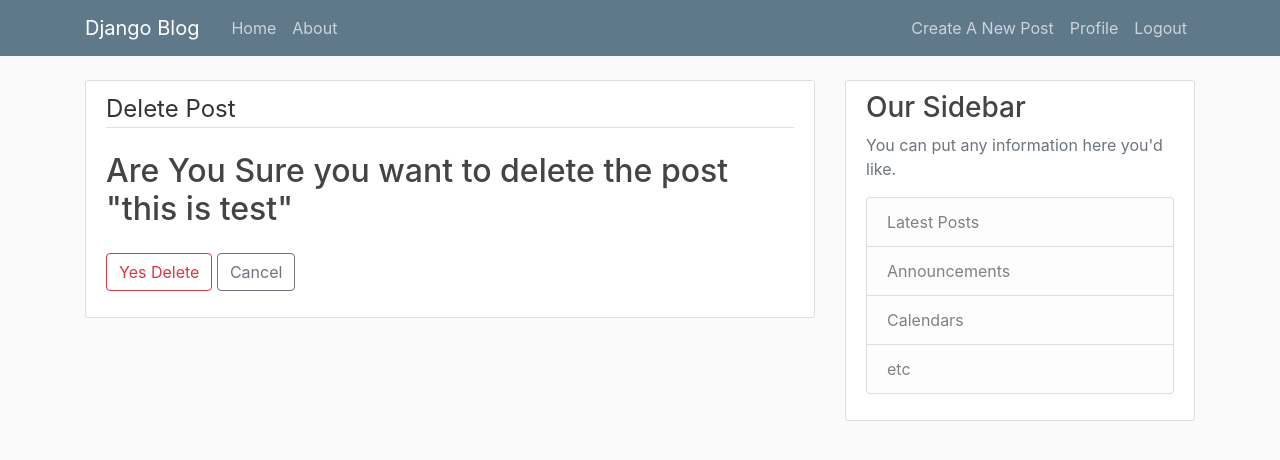
After one commit to MuTahan/Django-blog, a Django app: page /post/1/delete/ in a window 1280 px wide. The commit adds this page. Shown: the top 460 px of the page. Run offline with Django 3.2, Linux system fonts and the light colour scheme; a user stored in the database is signed in; data comes from the database, SQL or seed files in the repository; both versions use the stored data as it was after the commit; some libraries are stand-ins or nearby versions.

Commit message:
Create, Update, and Delete Posts

```diff
--- a/blog/models.py
+++ b/blog/models.py
@@ -1,8 +1,11 @@
 from django.db import models
 from django.utils import timezone
 from django.contrib.auth.models import User
+from django.urls import reverse
 
 # Create your models here.
+
+
 class Post(models.Model):
     title = models.CharField(max_length=100)
     content = models.TextField()
@@ -11,3 +14,6 @@ class Post(models.Model):
 
     def __str__(self):
         return self.title
+
+    def get_absolute_url(self):
+        return reverse('post-detail', kwargs={'pk': self.pk})
--- a/blog/templates/blog/base.html
+++ b/blog/templates/blog/base.html
@@ -36,7 +36,8 @@
 
           <div class="navbar-nav">
               {% if user.is_authenticated %}
-              <a class="nav-item nav-link" href="{% url 'profile' %}">Profile</a>
+               <a class="nav-item nav-link" href="{% url 'post-create' %}">Create A New Post</a>
+               <a class="nav-item nav-link" href="{% url 'profile' %}">Profile</a>
                <a class="nav-item nav-link" href="{% url 'logout' %}">Logout</a>
               {% else %}
                <a class="nav-item nav-link" href="{% url 'login' %}">Login</a>
--- a/blog/templates/blog/home.html
+++ b/blog/templates/blog/home.html
@@ -9,7 +9,7 @@
                 <a class="mr-2" href="#">{{ post.author }}</a>
                 <small class="text-muted">{{ post.date_posted }}</small>
               </div>
-              <h2><a class="article-title" href="#">{{ post.title }}</a></h2>
+              <h2><a class="article-title" href="{% url 'post-detail' post.id %}">{{ post.title }}</a></h2>
               <p class="article-content">{{ post.content }}</p>
             </div>
           </article>
--- /dev/null
+++ b/blog/templates/blog/post_confirm_delete.html
@@ -0,0 +1,26 @@
+{% extends "blog/base.html" %}
+{% load crispy_forms_tags %}
+{% block content %}
+
+<div class="content-section">
+    <form action="" method="POST">
+        {% csrf_token %}
+
+        <fieldset class="form-group">
+            <legend class="border-bottom mb-4">Delete Post</legend>
+            <h2>Are You Sure you want to delete the post "{{ object.title }}"</h2>
+
+
+        </fieldset>
+        <div class="form-group">
+            <button class="btn btn-outline-danger" type="submit">Yes Delete</button>
+            <a class="btn btn-outline-secondary" href="{% url 'post-detail' object.id %}">Cancel</a>
+
+        </div>
+    </form>
+
+
+</div>
+
+
+{% endblock content %}
--- a/blog/urls.py
+++ b/blog/urls.py
@@ -1,8 +1,13 @@
 from django.urls import path
+from .views import PostListView, PostDetailView, PostCreateView, PostUpdateView, PostDeletelView
 from . import views
 
 
 urlpatterns = [
-    path('', views.home, name='blog-home'),
+    path('', PostListView.as_view(), name='blog-home'),
+    path('post/<int:pk>/', PostDetailView.as_view(), name='post-detail'),
+    path('post/new/', PostCreateView.as_view(), name='post-create'),
+    path('post/<int:pk>/update/', PostUpdateView.as_view(), name='post-update'),
+    path('post/<int:pk>/delete/', PostDeletelView.as_view(), name='post-delete'),
     path('about/', views.about, name='blog-about'),
 ]
--- a/blog/views.py
+++ b/blog/views.py
@@ -1,5 +1,7 @@
 from django.shortcuts import render
 from .models import Post
+from django.views.generic import ListView, DetailView, CreateView, UpdateView, DeleteView
+from django.contrib.auth.mixins import LoginRequiredMixin, UserPassesTestMixin
 # Create your views here.
 
 
@@ -7,7 +9,53 @@ def home(request):
     contex = {
         'posts': Post.objects.all()
     }
-    return render(request, 'blog/home.html',contex)
+    return render(request, 'blog/home.html', contex)
+
+
+class PostListView(ListView):
+    model = Post
+    template_name = 'blog/home.html'
+    context_object_name = 'posts'
+    ordering = ['-date_posted']
+
+
+class PostDetailView(DetailView):
+    model = Post
+
+
+class PostCreateView(LoginRequiredMixin, CreateView):
+    model = Post
+    fields = ['title', 'content']
+
+    def form_valid(self, form):
+        form.instance.author = self.request.user
+        return super().form_valid(form)
+
+class PostUpdateView(LoginRequiredMixin, UserPassesTestMixin, UpdateView):
+    model = Post
+    fields = ['title', 'content']
+
+    def form_valid(self, form):
+        form.instance.author = self.request.user
+        return super().form_valid(form)
+
+    def test_func(self):
+        post = self.get_object()
+        if self.request.user == post.author:
+            return True
+        return False
+
+
+class PostDeletelView(LoginRequiredMixin, UserPassesTestMixin, DeleteView):
+    model = Post
+    success_url = '/'
+
+    def test_func(self):
+        post = self.get_object()
+        if self.request.user == post.author:
+            return True
+        return False
+
 
 def about(request):
-    return render(request, 'blog/about.html',{'title':'about'})
+    return render(request, 'blog/about.html', {'title': 'about'})
```
Also changed, not shown: blog/templates/blog/post_detail.html (added, +24 -0 lines), blog/templates/blog/post_form.html (added, +24 -0 lines), users/models.py (+6 -5 lines), users/views.py (+7 -5 lines), db.sqlite3.
